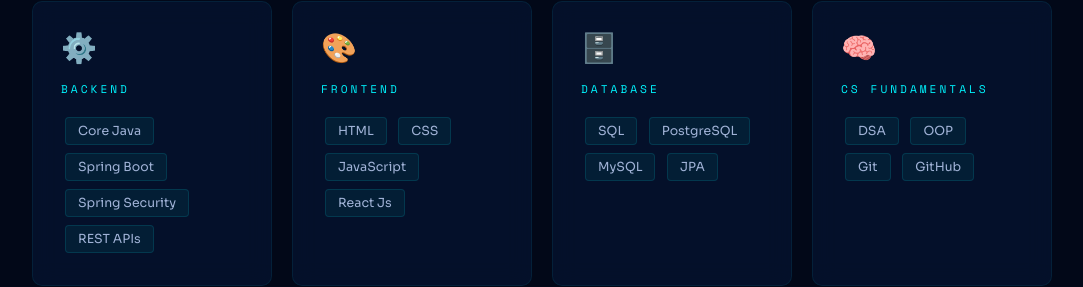
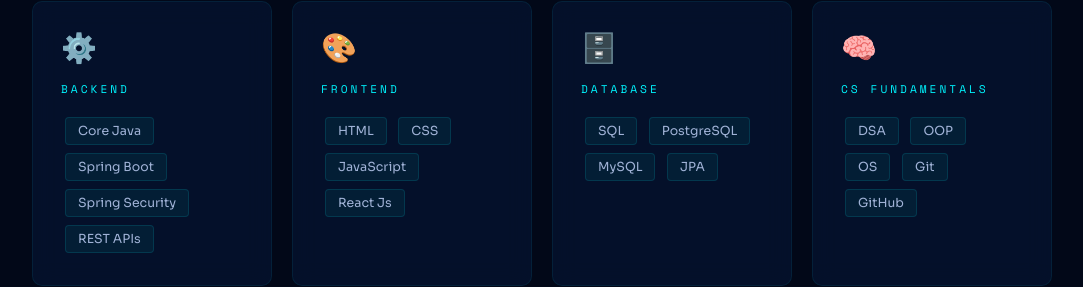
Before and after one commit to subeeksha7/Subhiksha-Portfolio, a plain HTML site: page index.html in a window 1280 px wide. Shown: the part 2274-2561 px from the top of the page, without its empty margins (98-1181 px from the left). Drawn offline with nearby package versions, Linux system fonts and the light colour scheme.

Commit message:
Update skill in index.html

```diff
--- a/index.html
+++ b/index.html
@@ -1286,6 +1286,7 @@
           <div>
             <span class="skill-pill">DSA</span>
             <span class="skill-pill">OOP</span>
+            <span class="skill-pill">OS</span>
             <span class="skill-pill">Git</span>
             <span class="skill-pill">GitHub</span>
           </div>
```
